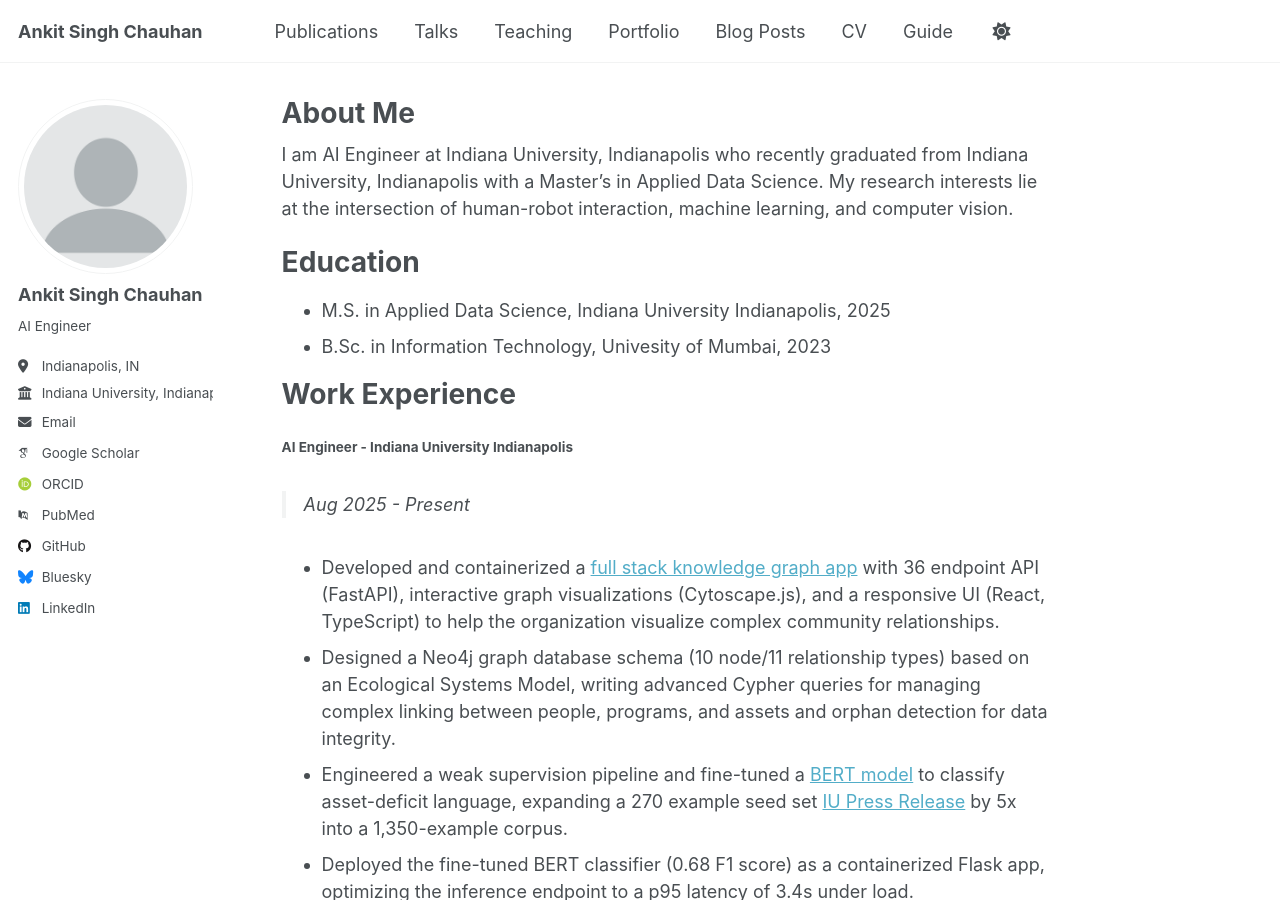
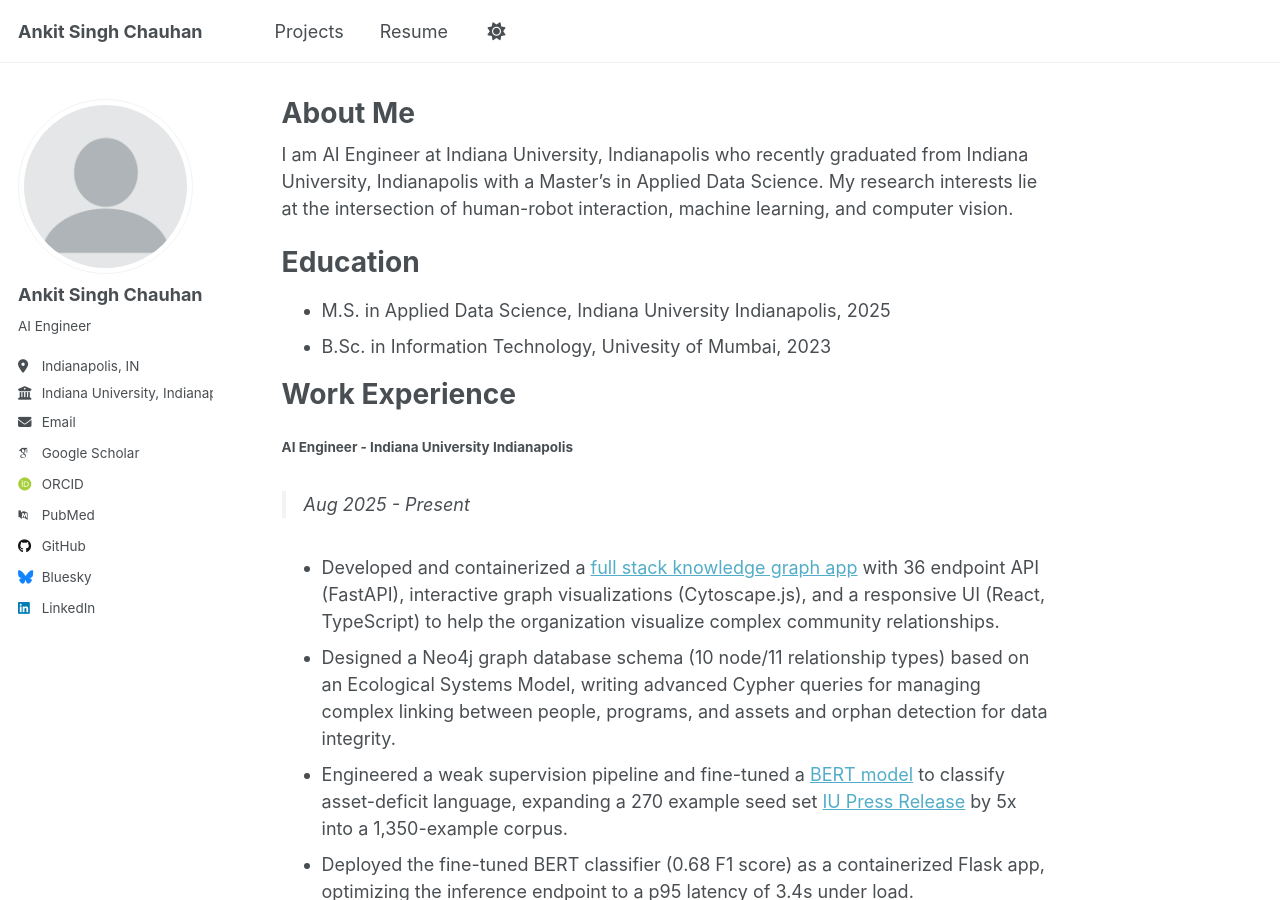
Before and after one commit to anchauha/anchauha.github.io, a Jekyll site: the page built from _pages/about.md, in a window 1280 px wide and 900 px high. Built offline with Jekyll 4.4.1, drawn with Linux system fonts in a browser that asks for light colours; some web fonts are replaced; a script that is not in the unit is left out.

Commit message:
Update navigation menu in navigation.yml
Removed several navigation items and added 'Projects' and 'Resume'.

```diff
--- a/_data/navigation.yml
+++ b/_data/navigation.yml
@@ -8,26 +8,11 @@
 #      Markdown formatted page while the second is generated using JSON.
 
 main:
-  - title: "Publications"
+  - title: "Projects"
     url: /publications/
 
-  - title: "Talks"
-    url: /talks/
-
-  - title: "Teaching"
-    url: /teaching/
-
-  - title: "Portfolio"
-    url: /portfolio/
-
-  - title: "Blog Posts"
-    url: /year-archive/
-
-  - title: "CV"
-    url: /cv/
+  - title: "Resume"
+    url: files/resume.pdf
 
   # - title: "CV"
   #   url: /cv-json/
-
-  - title: "Guide"
-    url: /markdown/
```
